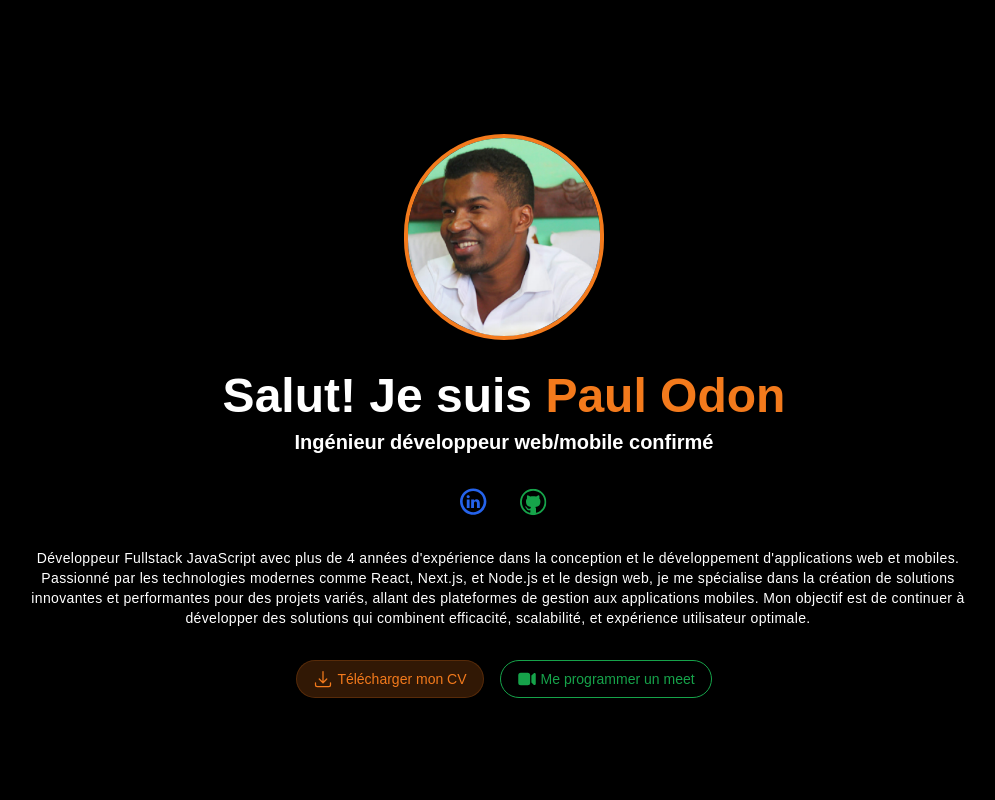
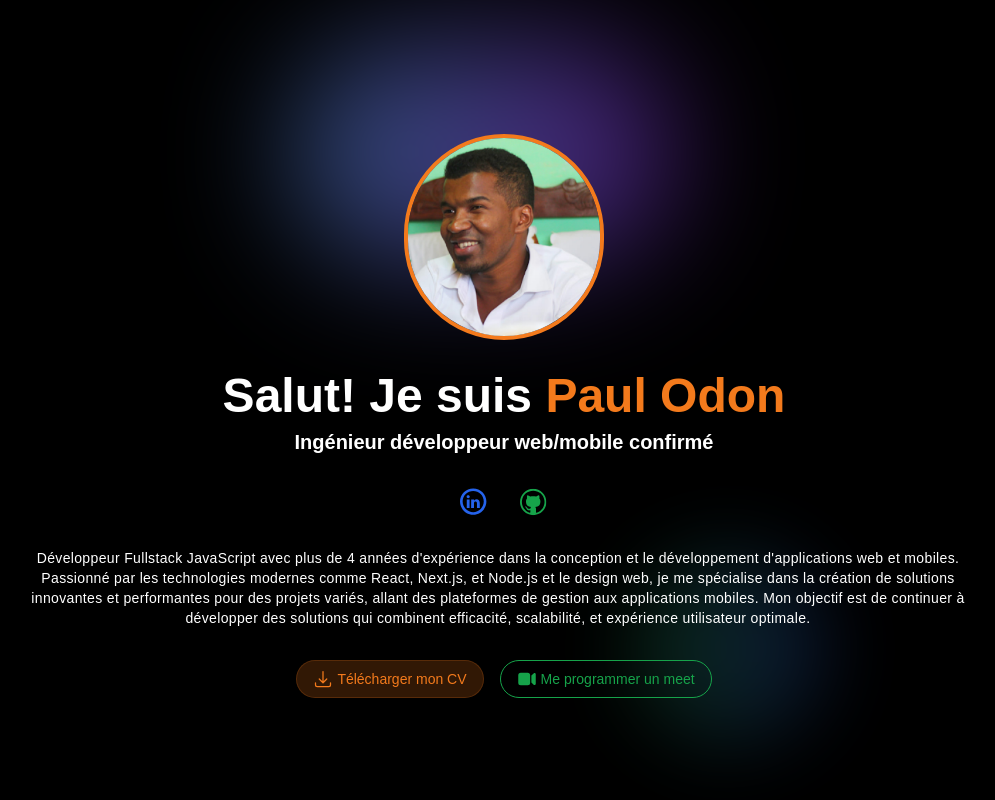
Before and after one commit to PaulOdon/portfolio-paul-odon, a Next.js app: page / in a window 1280 px wide. Shown: the top 800 px of the page, without its empty margins (136-1131 px from the left). Built offline with nearby package versions, Linux system fonts and the light colour scheme.

Commit message:
feat: add background effect

```diff
--- a/src/app/layout.tsx
+++ b/src/app/layout.tsx
@@ -37,10 +37,16 @@ export default function RootLayout({
       <body
         className={
           inter.className +
-          "h-screen flex lg:flex-row md:flex-col sm:flex-col justify-center bg-black"
+          "h-screen flex lg:flex-row md:flex-col sm:flex-col justify-center bg-black relative"
         }
       >
-        {children}
+        <div className="absolute top-10 left-1/3 w-96 h-56 bg-gradient-to-r from-blue-400 to-purple-600 blur-3xl opacity-50 rounded-full"></div>
+        <div className="absolute top-1/3 right-1/4 w-48 h-48 bg-gradient-to-r from-green-800 to-blue-900 blur-2xl opacity-40 rounded-full"></div>
+        <div className="absolute bottom-20 left-1/3 w-64 h-64 bg-gradient-to-r from-blue-400 to-purple-600 blur-3xl opacity-30 rounded-full"></div>
+
+        <div className="relative z-10 flex items-center justify-center h-full">
+          {children}
+        </div>
       </body>
     </html>
   );
--- a/src/app/page.tsx
+++ b/src/app/page.tsx
@@ -7,7 +7,7 @@ import React from "react";
 
 export default function Home() {
   return (
-    <main className="flex flex-col justify-between text-white  max-w-screen-lg px-5 gap-5">
+    <main className="flex flex-col justify-between text-white  max-w-screen-lg px-5">
       {/* hero */}
       <Heroes />
 
--- a/src/components/contacts/index.tsx
+++ b/src/components/contacts/index.tsx
@@ -1,5 +1,4 @@
 import React from "react";
-import { Github, Linkedin } from "../icons";
 import { LinkIcon } from "@heroicons/react/20/solid";
 import { DevicePhoneMobileIcon } from "@heroicons/react/24/outline";
 
```
